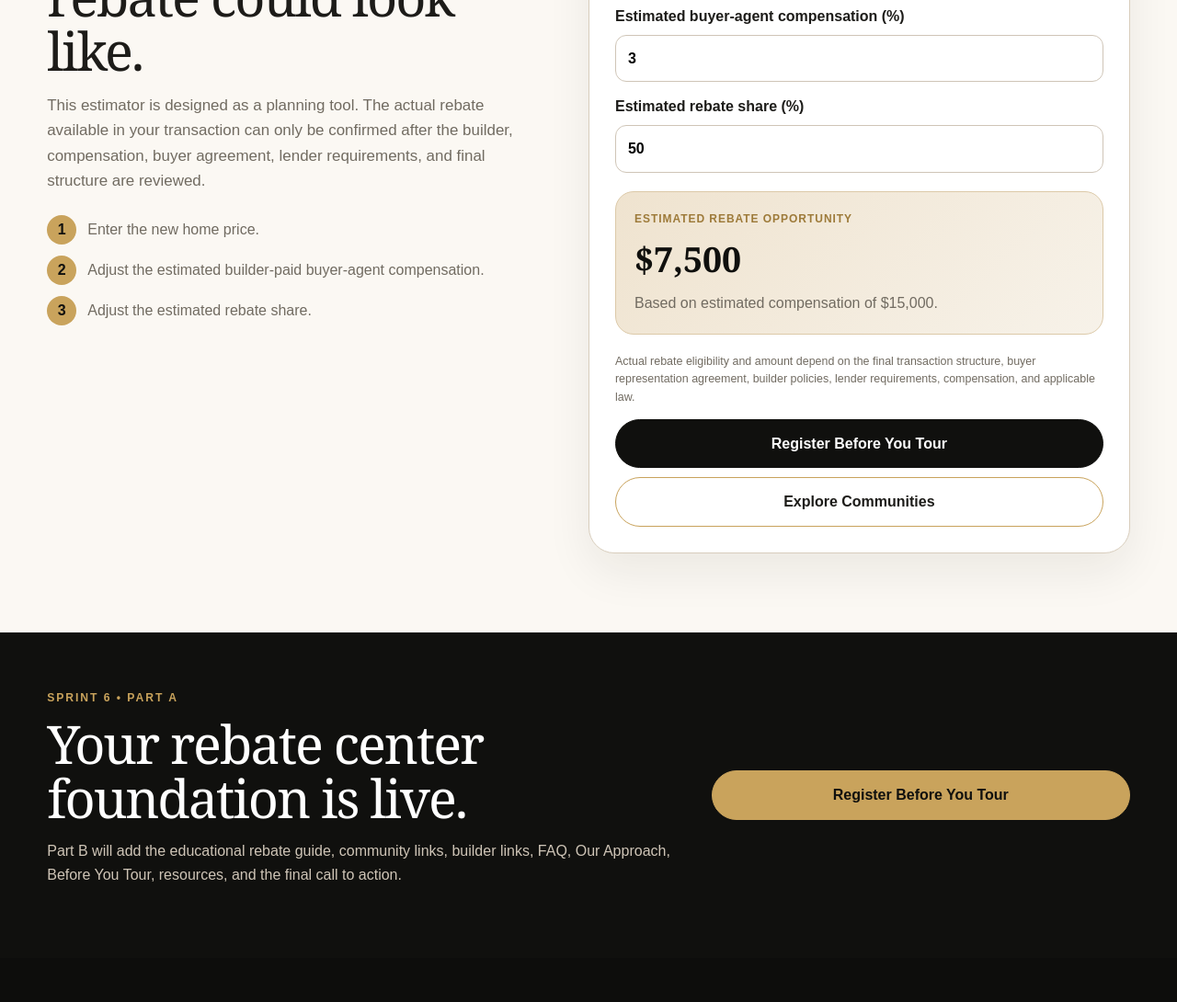
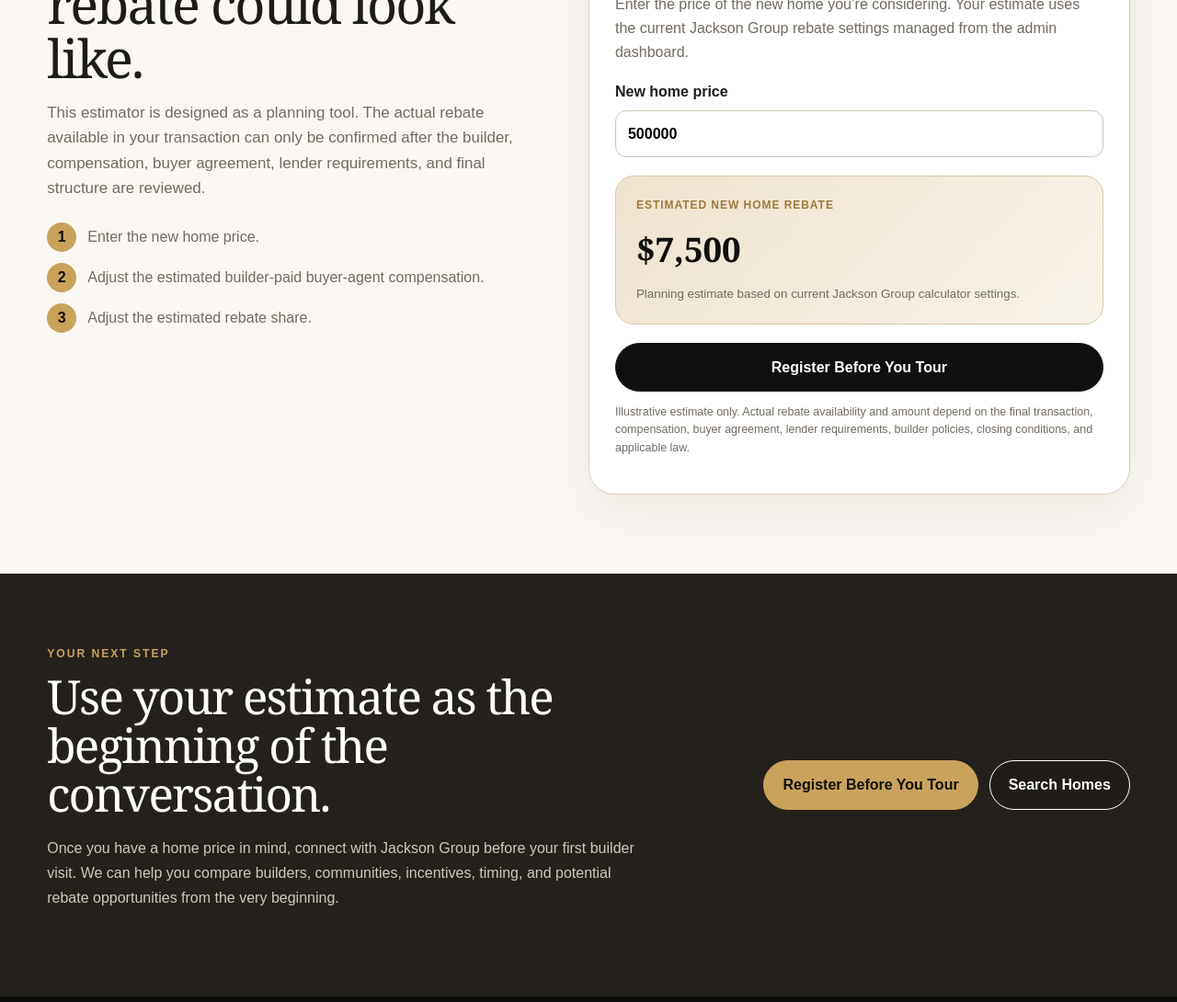
Before and after one commit to ryan-nicole/jackson-group-luxury-new-homes, a plain HTML site: page rebates/index.html in a window 1280 px wide. Shown: the part 1593-2683 px from the top of the page at 92% size. Drawn offline with Linux system fonts and the light colour scheme.

Commit message:
Add files via upload

```diff
--- a/rebates/index.html
+++ b/rebates/index.html
@@ -9,27 +9,8 @@
   <link rel="stylesheet" href="rebates.css">
 </head>
 <body>
-  <header class="site-header">
-    <div class="container nav">
-      <a class="brand" href="../index.html" aria-label="Jackson Group home">
-        <img src="../assets/jackson-group-logo.jpg" alt="Jackson Group logo">
-        <span class="brand-copy">
-          <strong>Jackson Group</strong>
-          <small>Luxury New Construction • New Home Rebates</small>
-        </span>
-      </a>
-
-      <nav class="desktop-nav" aria-label="Main navigation">
-        <a href="../communities/index.html">Explore Communities</a>
-        <a href="../builders/index.html">Builders</a>
-        <a href="index.html">New Home Rebates</a>
-        <a href="../how-it-works/index.html">How It Works</a>
-        <a href="../faq/index.html">FAQ</a>
-      </nav>
-
-      <a class="button gold small" href="../register/index.html">Register Before You Tour</a>
-    </div>
-  </header>
+  <header class="site-header"><div class="container nav"><a class="brand" href="../index.html"><img src="../assets/jackson-group-logo.jpg" alt="Jackson Group logo"><span class="brand-copy"><strong>Jackson Group</strong><small>Luxury New Construction • New Home Rebates</small></span></a><nav class="desktop-nav">
+        <a href="index.html">Search Homes</a><a href="../communities/index.html">Explore Communities</a><a href="../builders/index.html">Builders</a><a href="index.html">New Home Rebates</a><a href="../how-it-works/index.html">How It Works</a><a href="../faq/index.html">FAQ</a></nav><a class="button gold small" href="../register/index.html">Register Before You Tour</a></div></header>
 
   <main>
     <section class="rebate-center-hero">
@@ -125,82 +106,77 @@
           </div>
         </div>
 
-        <aside class="rebate-estimator-premium" data-center-calculator>
-          <label>
-            New home price
-            <input data-center-price type="number" value="500000" min="0">
+        <aside class="estimator simplified-estimator rebate-center-home-calculator" id="rebate-estimator-center" data-calculator>
+  <div class="eyebrow">New Home Rebate Estimator</div>
+  <h2>See what your rebate could look like.</h2>
+  <p class="estimator-intro">
+    Enter the price of the new home you’re considering. Your estimate uses the current Jackson Group rebate settings managed from the admin dashboard.
+  </p>
+
+  <label>New home price
+    <input data-price type="number" value="500000" min="0" inputmode="numeric">
   </label>
 
-          <label>
-            Estimated buyer-agent compensation (%)
-            <input data-center-commission type="number" value="3" min="0" step="0.1">
-          </label>
-
-          <label>
-            Estimated rebate share (%)
-            <input data-center-share type="number" value="50" min="0" max="100" step="1">
-          </label>
-
-          <div class="rebate-opportunity-card">
-            <span>Estimated Rebate Opportunity</span>
-            <strong data-center-result>$7,500</strong>
-            <p data-center-detail>Based on estimated compensation of $15,000.</p>
+  <div class="estimate-result premium-result">
+    <span>Estimated new home rebate</span>
+    <strong data-rebate-result>$7,500</strong>
+    <small data-rebate-note>Planning estimate based on current Jackson Group calculator settings.</small>
   </div>
 
-          <p class="rebate-disclaimer">
-            Actual rebate eligibility and amount depend on the final transaction structure, buyer representation agreement,
-            builder policies, lender requirements, compensation, and applicable law.
+  <a class="button black full" href="../register/index.html">Register Before You Tour</a>
+  <p class="fine-print">
+    Illustrative estimate only. Actual rebate availability and amount depend on the final transaction,
+    compensation, buyer agreement, lender requirements, builder policies, closing conditions, and applicable law.
   </p>
-
-          <a class="button black full" href="../register/index.html">Register Before You Tour</a>
-          <a class="button light full secondary-center-button" href="../communities/index.html">Explore Communities</a>
 </aside>
       </div>
     </section>
 
-    <section class="rebate-center-part-a-end">
-      <div class="container rebate-center-part-a-grid">
+    <section class="rebate-center-next-step">
+  <div class="container rebate-center-next-grid">
     <div>
-          <div class="eyebrow light">Sprint 6 • Part A</div>
-          <h2>Your rebate center foundation is live.</h2>
+      <div class="eyebrow light">Your Next Step</div>
+      <h2>Use your estimate as the beginning of the conversation.</h2>
       <p>
-            Part B will add the educational rebate guide, community links, builder links, FAQ, Our Approach,
-            Before You Tour, resources, and the final call to action.
+        Once you have a home price in mind, connect with Jackson Group before your first builder visit.
+        We can help you compare builders, communities, incentives, timing, and potential rebate opportunities
+        from the very beginning.
       </p>
     </div>
+    <div class="rebate-center-next-actions">
       <a class="button gold" href="../register/index.html">Register Before You Tour</a>
+      <a class="button outline-light" href="../homes/index.html">Search Homes</a>
+    </div>
   </div>
 </section>
   </main>
 
-  <footer class="site-footer">
-    <div class="container footer-grid">
-      <div class="footer-brand">
+  <footer class="site-footer friendly-footer">
+<div class="container footer-top">
+<div class="footer-brand friendly-brand">
 <img src="../assets/jackson-group-logo.jpg" alt="Jackson Group logo">
 <div>
 <strong>Jackson Group</strong>
-          <p>Luxury new construction guidance with new home rebates built into the experience.</p>
+<p>Backed by more than 30 years of real estate experience. Explore Texas homes, new construction, builders, communities, and new home rebate opportunities.</p>
 </div>
 </div>
-
-      <div>
-        <h3>Explore</h3>
-        <a href="../communities/index.html">Communities</a>
-        <a href="../builders/index.html">Builders</a>
-        <a href="index.html">New Home Rebates</a>
-      </div>
-
-      <div>
-        <h3>Start Here</h3>
-        <a href="../register/index.html">Register Before You Tour</a>
-        <a href="../sell/index.html">Sell Your Home</a>
-        <a href="../faq/index.html">FAQ</a>
+<div class="footer-start">
+<h3>Ready to Start?</h3>
+<p>Search homes now, or register before your first builder visit.</p>
+<div class="footer-start-actions">
+<a class="button gold" href="index.html">Search Homes</a>
+<a class="footer-register-link" href="../register/index.html">Register Before You Tour →</a>
 </div>
 </div>
-
-    <div class="container legal">
-      Rebate availability, amount, eligibility, and timing vary by transaction and may be subject to builder policies,
-      brokerage agreements, lender requirements, closing conditions, and applicable law. Estimates are illustrative and are not guarantees.
+</div>
+<div class="container footer-links-grid">
+<div><h3>Find a Home</h3><a href="index.html">Search Homes</a><a href="../communities/index.html">Community Guide</a><a href="../builders/index.html">Builder Guide</a></div>
+<div><h3>Buyer Resources</h3><a href="index.html">New Home Rebate Center</a><a href="../how-it-works/index.html">How It Works</a><a href="../faq/index.html">Frequently Asked Questions</a></div>
+<div><h3>Plan Your Move</h3><a href="../register/index.html">Builder Registration Form</a><a href="../sell/index.html">Sell Your Current Home</a><a href="../register/index.html">Connect With Jackson Group</a></div>
+</div>
+<div class="container footer-bottom">
+<span>Jackson Group • Texas Real Estate</span>
+<span>Rebate eligibility, builder offerings, inventory, pricing and incentives vary by transaction and may change.</span>
 </div>
 </footer>
 
--- a/rebates/rebates.css
+++ b/rebates/rebates.css
@@ -228,3 +228,150 @@
     grid-template-columns:1fr;
   }
 }
+
+
+/* ===== Match Search Homes header/footer ===== */
+.site-header{background:#fff;border-bottom:1px solid var(--line,#ddd2c0)}
+.site-header .container{width:min(1180px,calc(100% - 42px));margin:auto}
+.site-header .nav{min-height:94px;display:flex;align-items:center;justify-content:space-between;gap:12px}
+.site-header .brand{display:flex;align-items:center;gap:11px;text-decoration:none;color:var(--ink,#171612)}
+.site-header .brand img{width:48px;height:48px;object-fit:contain}
+.site-header .brand-copy strong,.site-header .brand-copy small{display:block}
+.site-header .brand-copy strong{font-family:Georgia,serif}
+.site-header .brand-copy small{font-size:.72rem;color:var(--muted,#716b61)}
+.site-header .desktop-nav{display:flex;gap:12px}
+.site-header .desktop-nav a{font-size:.84rem;text-decoration:none;color:#37332e;white-space:nowrap}
+.site-header .button{display:inline-block;padding:11px 14px;border-radius:999px;text-decoration:none;font-weight:800}
+.site-header .button.gold{background:var(--gold,#c8a05a);color:#15130f}
+
+/* Homepage-style simplified rebate calculator */
+.rebate-center-home-calculator{
+  background:#fff;
+  border:1px solid var(--line,#ddd2c0);
+  border-radius:28px;
+  padding:28px;
+  box-shadow:0 20px 50px rgba(28,22,15,.07);
+}
+.rebate-center-home-calculator .estimator-intro{
+  color:var(--muted,#716b61);
+  line-height:1.6;
+  margin-bottom:18px;
+}
+.rebate-center-home-calculator label{
+  display:grid;
+  gap:7px;
+  margin-top:12px;
+  font-weight:700;
+}
+.rebate-center-home-calculator input{
+  width:100%;
+  min-height:48px;
+  padding:12px 13px;
+  border:1px solid #cfc5b7;
+  border-radius:12px;
+  font-size:1rem;
+}
+.rebate-center-home-calculator .premium-result{
+  background:linear-gradient(135deg,#efe3cf,#f7f2e9);
+  border:1px solid #dcc9a8;
+  border-radius:20px;
+  padding:22px;
+  margin:20px 0;
+}
+.rebate-center-home-calculator .premium-result span{
+  display:block;
+  color:var(--gold-dark,#997332);
+  text-transform:uppercase;
+  letter-spacing:.08em;
+  font-size:.75rem;
+  font-weight:800;
+}
+.rebate-center-home-calculator .premium-result strong{
+  display:block;
+  font-family:Georgia,serif;
+  font-size:2.3rem;
+  color:var(--black,#171612);
+  margin-top:4px;
+}
+.rebate-center-home-calculator .premium-result small{
+  display:block;
+  margin-top:6px;
+  line-height:1.45;
+  color:var(--muted,#716b61);
+}
+.rebate-center-home-calculator .fine-print{
+  font-size:.78rem;
+  line-height:1.55;
+  color:var(--muted,#716b61);
+}
+
+/* Replace old sprint section with public-facing next step */
+.rebate-center-next-step{
+  background:#24211c;
+  color:#fff;
+  padding:78px 0;
+}
+.rebate-center-next-grid{
+  display:grid;
+  grid-template-columns:1.15fr .85fr;
+  gap:50px;
+  align-items:center;
+}
+.rebate-center-next-step h2{
+  font:500 clamp(2.2rem,4vw,3.7rem)/1.04 Georgia,serif;
+  margin:9px 0 18px;
+}
+.rebate-center-next-step p{
+  color:#d0c7ba;
+  line-height:1.7;
+  max-width:760px;
+}
+.rebate-center-next-actions{
+  display:flex;
+  gap:12px;
+  justify-content:flex-end;
+  flex-wrap:wrap;
+}
+.rebate-center-next-actions .outline-light{
+  border:1px solid #fff;
+  color:#fff;
+}
+
+/* Friendly footer copied from Search Homes */
+.friendly-footer{background:#0e0e0d;color:#fff;padding-top:0}
+.friendly-footer .container{width:min(1180px,calc(100% - 42px));margin:auto}
+.footer-top{display:grid;grid-template-columns:1.1fr .9fr;gap:55px;align-items:center;padding-top:55px;padding-bottom:35px}
+.friendly-brand{display:flex;gap:16px;align-items:flex-start}
+.friendly-brand img{width:62px;height:62px;object-fit:contain;background:#fff;border-radius:10px}
+.friendly-brand strong{font-family:Georgia,serif;font-size:1.25rem}
+.friendly-brand p,.footer-start p{color:#b8afa3;line-height:1.6}
+.footer-start h3{margin-bottom:7px}
+.footer-start-actions{display:flex;gap:13px;align-items:center;flex-wrap:wrap}
+.footer-start-actions .button{display:inline-block;padding:12px 17px;border-radius:999px;text-decoration:none;font-weight:800}
+.footer-start-actions .gold{background:var(--gold,#c8a05a);color:#15130f}
+.footer-register-link{color:#e3bd79;text-decoration:none;font-weight:800}
+.footer-links-grid{display:grid;grid-template-columns:repeat(3,1fr);gap:30px;padding:32px 0;border-top:1px solid #333029;border-bottom:1px solid #333029}
+.footer-links-grid h3{font-family:Georgia,serif;margin:0 0 13px}
+.footer-links-grid a{display:block;color:#c8c0b5;text-decoration:none;margin:9px 0;font-size:.9rem}
+.footer-bottom{display:flex;justify-content:space-between;gap:25px;padding:22px 0 30px;color:#8f887e;font-size:.75rem}
+.footer-bottom span:last-child{max-width:680px;text-align:right}
+
+@media(max-width:950px){
+  .site-header .desktop-nav{display:none}
+  .rebate-center-next-grid{grid-template-columns:1fr}
+  .rebate-center-next-actions{justify-content:flex-start}
+  .footer-top{grid-template-columns:1fr}
+}
+@media(max-width:650px){
+  .site-header .nav>.button{display:none}
+  .site-header .nav{min-height:76px}
+  .footer-links-grid{grid-template-columns:1fr 1fr}
+  .footer-start-actions{display:grid;grid-template-columns:1fr}
+  .footer-start-actions .button{width:100%;text-align:center}
+  .footer-register-link{display:block;padding:7px 0}
+  .footer-bottom{display:grid;gap:9px}
+  .footer-bottom span:last-child{text-align:left}
+}
+@media(max-width:440px){
+  .footer-links-grid{grid-template-columns:1fr}
+}
--- a/rebates/rebates.js
+++ b/rebates/rebates.js
@@ -1,30 +1,40 @@
-function formatMoney(value){
+function money(v){
   return new Intl.NumberFormat('en-US',{
-    style:'currency',
-    currency:'USD',
-    maximumFractionDigits:0
-  }).format(value || 0);
+    style:'currency',currency:'USD',maximumFractionDigits:0
+  }).format(v||0);
 }
 
-document.querySelectorAll('[data-center-calculator]').forEach(calc=>{
-  const price = calc.querySelector('[data-center-price]');
-  const commission = calc.querySelector('[data-center-commission]');
-  const share = calc.querySelector('[data-center-share]');
-  const result = calc.querySelector('[data-center-result]');
-  const detail = calc.querySelector('[data-center-detail]');
+function getJacksonRebateSettings(){
+  const defaults={commission:3,share:50};
+  try{
+    const stored=JSON.parse(localStorage.getItem('jg-admin-rebates')||'{}');
+    return {
+      commission:Number(stored.commission ?? defaults.commission),
+      share:Number(stored.share ?? defaults.share)
+    };
+  }catch(e){
+    return defaults;
+  }
+}
+
+document.querySelectorAll('[data-calculator]').forEach(c=>{
+  const price=c.querySelector('[data-price]');
+  const result=c.querySelector('[data-rebate-result]');
+  const note=c.querySelector('[data-rebate-note]');
 
   function update(){
-    const homePrice = Number(price.value || 0);
-    const commissionPct = Number(commission.value || 0) / 100;
-    const rebatePct = Number(share.value || 0) / 100;
+    const settings=getJacksonRebateSettings();
+    const homePrice=Number(price.value||0);
+    const estimatedCompensation=homePrice*(settings.commission/100);
+    const estimatedRebate=estimatedCompensation*(settings.share/100);
 
-    const estimatedCompensation = homePrice * commissionPct;
-    const estimatedRebate = estimatedCompensation * rebatePct;
-
-    result.textContent = formatMoney(estimatedRebate);
-    detail.textContent = 'Based on estimated compensation of ' + formatMoney(estimatedCompensation) + '.';
+    result.textContent=money(estimatedRebate);
+    if(note){
+      note.textContent='Planning estimate based on current Jackson Group calculator settings.';
+    }
   }
 
-  [price,commission,share].forEach(input=>input.addEventListener('input',update));
+  price.addEventListener('input',update);
+  window.addEventListener('storage',update);
   update();
 });
```
Also changed, not shown: README-REBATE-CENTER-UPDATE.txt (added). Lines whose indentation alone changed are shown as unchanged.
